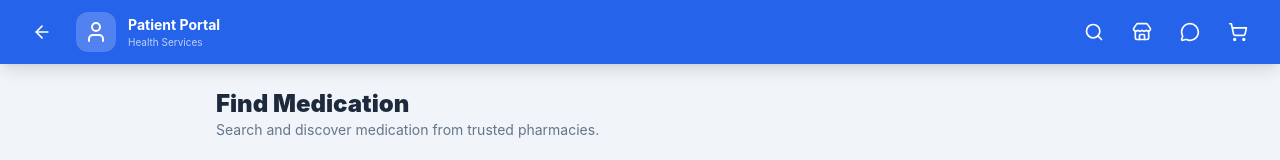
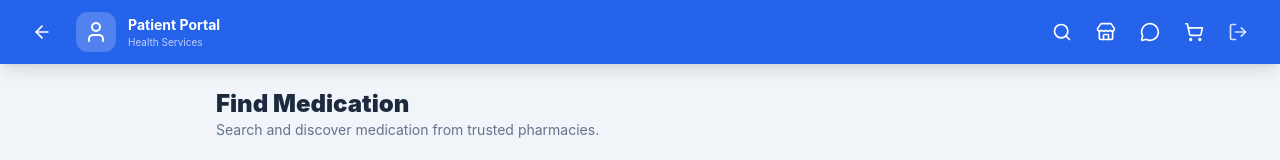
Before and after one commit to BuceAlexhealth/simple_app, a Next.js app: page /patient in a window 1280 px wide. Shown: the top 160 px of the page. Built offline with nearby package versions, Linux system fonts and the light colour scheme; no server answers.

Commit message:
feat: add logout button to patient layout

```diff
--- a/src/app/patient/layout.tsx
+++ b/src/app/patient/layout.tsx
@@ -1,10 +1,20 @@
 "use client";
 
 import { ReactNode } from "react";
-import { ArrowLeft, User, Search, ShoppingCart, Settings, Store, MessageCircle } from "lucide-react";
+import { ArrowLeft, User, Search, ShoppingCart, Store, MessageCircle, LogOut } from "lucide-react";
 import Link from "next/link";
+import { supabase } from "@/lib/supabase";
+import { useRouter } from "next/navigation";
 
 export default function PatientLayout({ children }: { children: ReactNode }) {
+    const router = useRouter();
+
+    const handleSignOut = async () => {
+        await supabase.auth.signOut();
+        // Use window.location.replace to clear any session state and redirect to login
+        window.location.replace("/");
+    };
+
     return (
         <div className="bg-[var(--app-bg)] min-h-screen">
             <header className="app-header">
@@ -22,7 +32,7 @@ export default function PatientLayout({ children }: { children: ReactNode }) {
                         </div>
                     </div>
                 </div>
-                <div className="flex items-center gap-3">
+                <div className="flex items-center gap-2">
                     <Link href="/patient" className="p-2 hover:bg-white/10 rounded-full transition-colors" title="Medication Search">
                         <Search className="w-5 h-5" />
                     </Link>
@@ -35,6 +45,13 @@ export default function PatientLayout({ children }: { children: ReactNode }) {
                     <Link href="/patient/orders" className="p-2 hover:bg-white/10 rounded-full transition-colors" title="My Orders">
                         <ShoppingCart className="w-5 h-5" />
                     </Link>
+                    <button
+                        onClick={handleSignOut}
+                        className="p-2 hover:bg-red-500/20 rounded-full transition-colors text-white/80 hover:text-white"
+                        title="Sign Out"
+                    >
+                        <LogOut className="w-5 h-5" />
+                    </button>
                 </div>
             </header>
 
```
